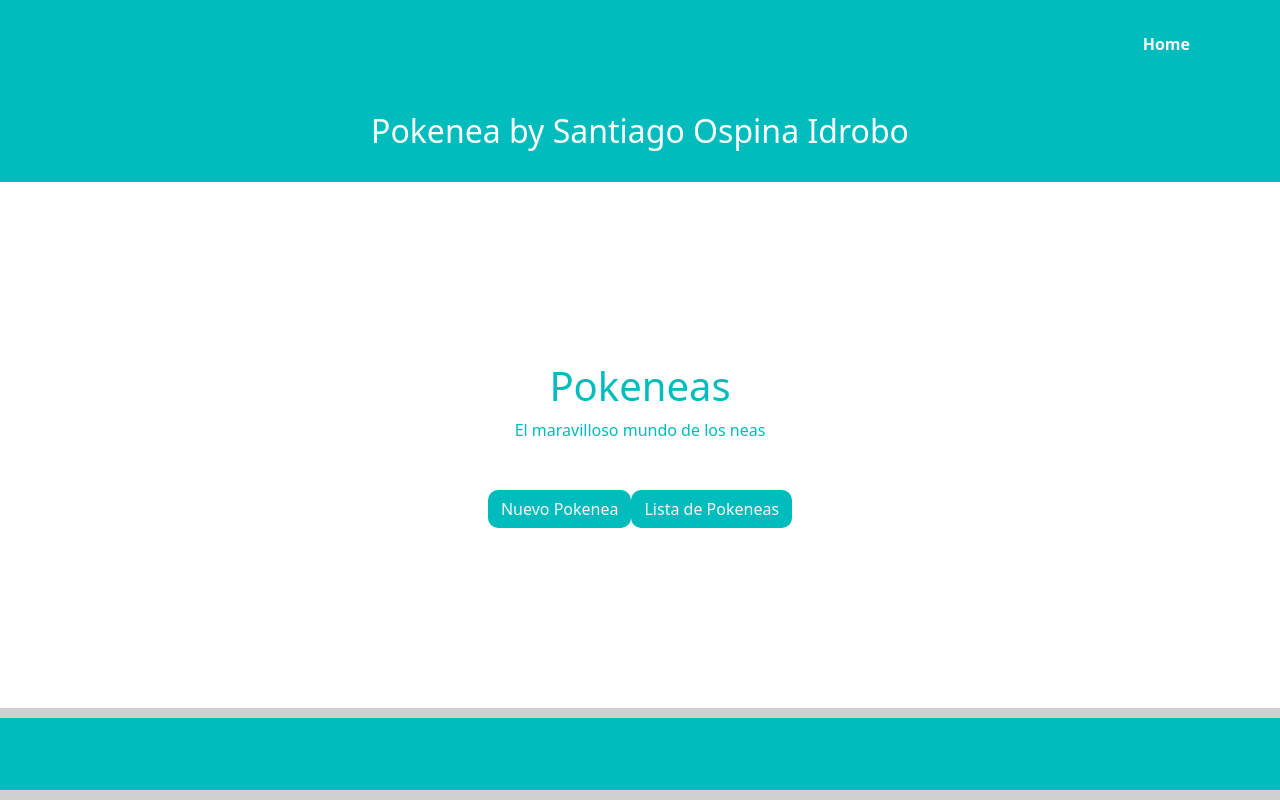
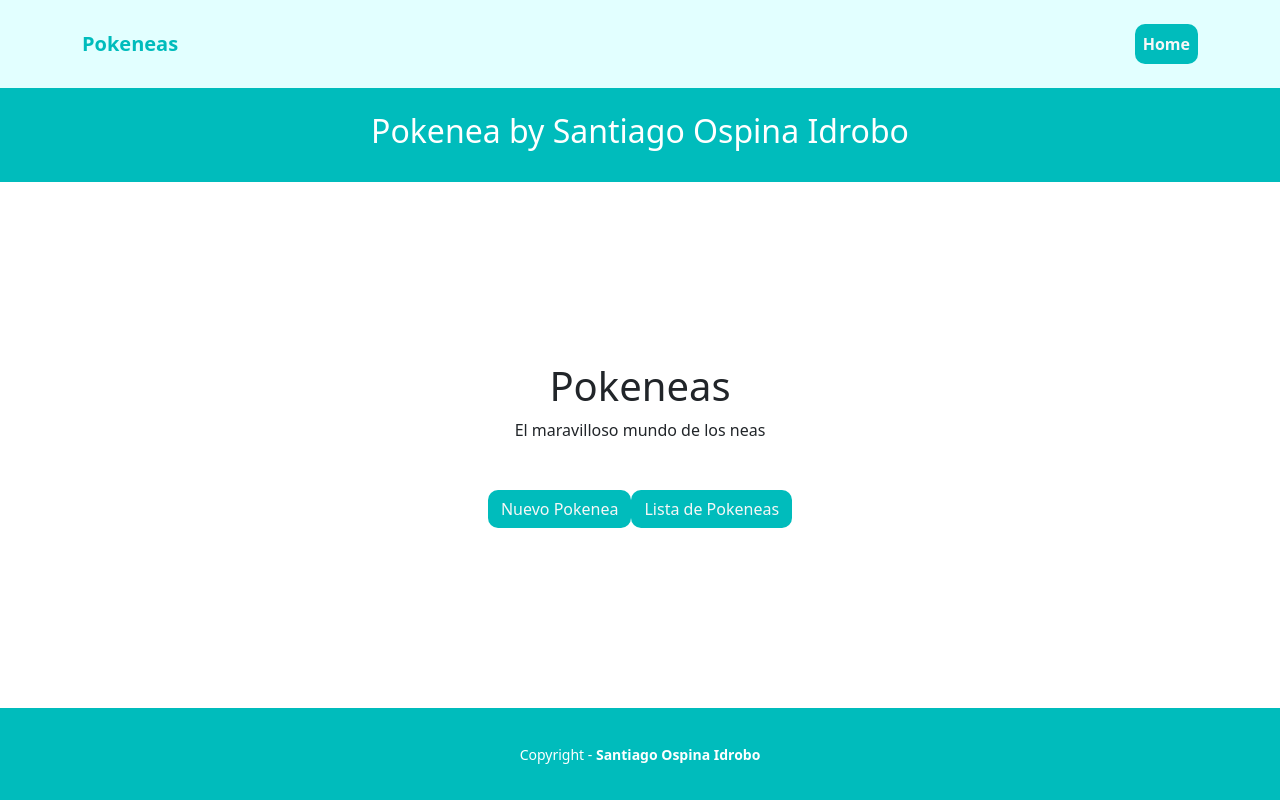
Before and after one commit to Santiagospinai7/pokenea, a Django app: page / in a window 1280 px wide. Run offline with Django 4.2, Linux system fonts and the light colour scheme.

Commit message:
modify dockerfile

```diff
--- a/pages/static/pages/app.css
+++ b/pages/static/pages/app.css
@@ -1,5 +1,5 @@
 .bg-secondary {
-  background-color: #00bcbc !important;
+  background-color: #e2ffff !important;
 }
 
 .copyright {
@@ -10,7 +10,11 @@
   background-color: #00bcbc !important;
 }
 
-.brown-color {
+/* .brown-color {
+  color: #00bcbc !important;
+} */
+
+.blue-color {
   color: #00bcbc !important;
 }
 
@@ -22,7 +26,7 @@
 
 .brown-button:hover {
   transform: scale(1.1);
-  color: #00bcbc !important;
+  color: #f7f7f7 !important;
 }
 
 nav{
@@ -67,7 +71,7 @@
 }
 
 .footer {
-  background-color: #d0d0d0;
+  background-color: #00bcbc;
   color: #403233;
   text-align: center;
   padding: 10px 0;
--- a/pages/templates/pages/base.html
+++ b/pages/templates/pages/base.html
@@ -12,7 +12,7 @@
   <!-- header -->
   <nav class="navbar navbar-expand-lg navbar-dark bg-secondary  py-4">
     <div class="container">
-      <a class="navbar-brand brown-color " href="{% url 'home' %}">Pokeneas</a>
+      <a class="navbar-brand blue-color " href="{% url 'home' %}">Pokeneas</a>
       <button class="navbar-toggler" type="button" data-bs-toggle="collapse" data-bs-target="#navbarNavAltMarkup"
         aria-controls="navbarNavAltMarkup" aria-expanded="false" aria-label="Toggle navigation">
         <span class="navbar-toggler-icon"></span>
--- /dev/null
+++ b/requirements.txt
@@ -0,0 +1 @@
+Django
```
Also changed, not shown: 1 other file.
